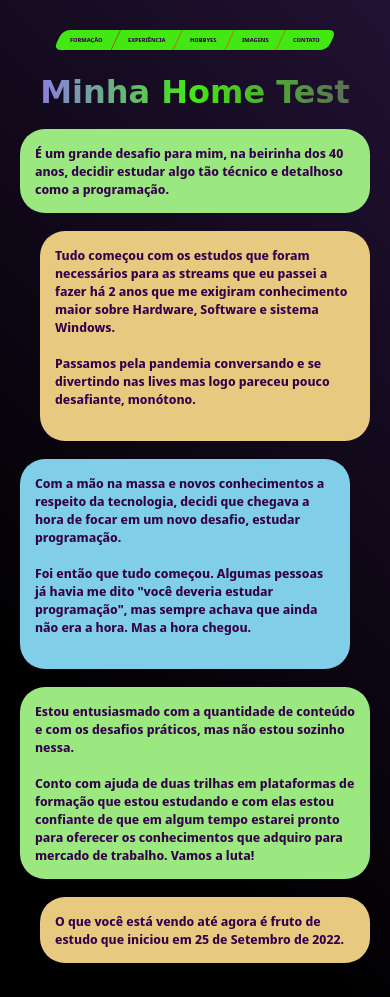
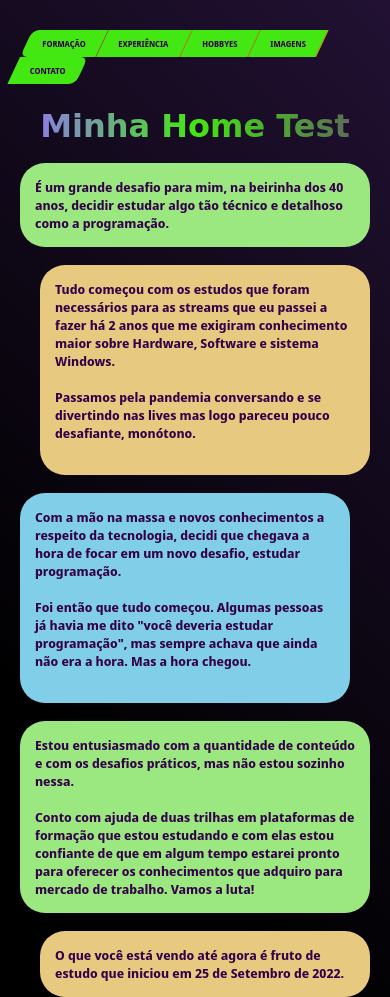
Before and after one commit to DaniSimoni/homepage, a website: page inicio.html in a window 390 px wide. Shown: the top 997 px of the page. Drawn offline with Linux system fonts and the light colour scheme; a web font is replaced by a local one.

Commit message:
actualization

```diff
--- a/inicio.css
+++ b/inicio.css
@@ -305,7 +305,7 @@ h5 {
   content-size: 00%;
   display: flex;
   padding-right: 0px;
-  font-size: 6px;
+  font-size: 8px;
 
 }
 
```
